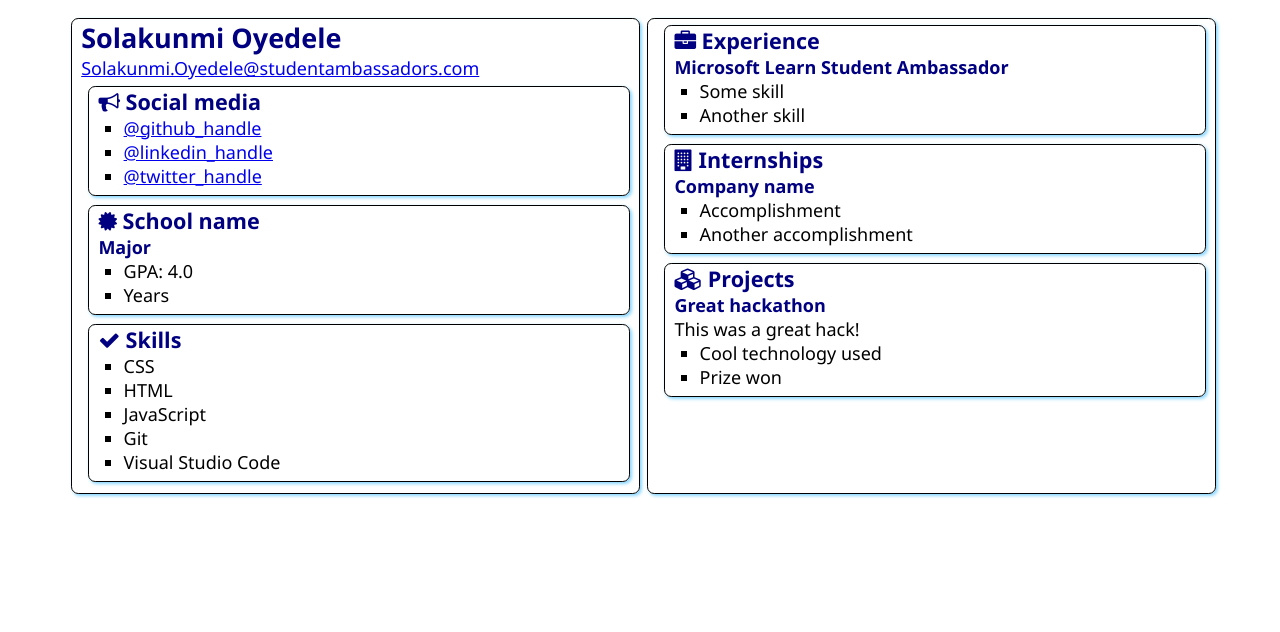
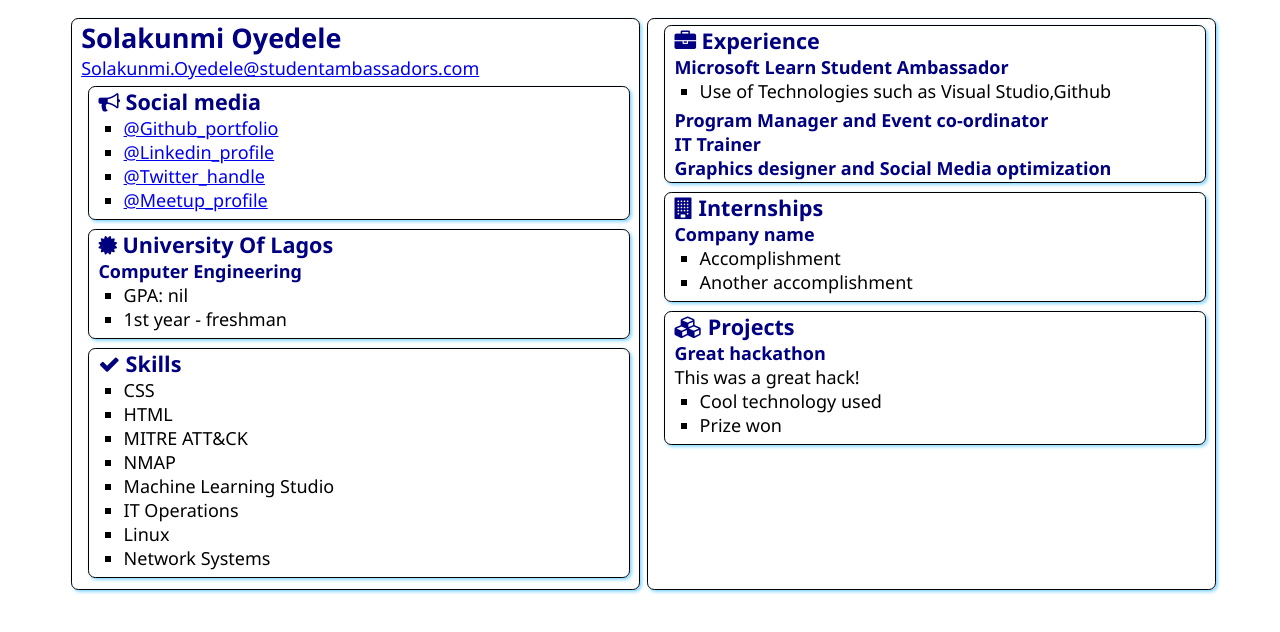
Before and after one commit to Jatamer/SATechnicalOnboarding, a plain HTML site: page src/index.html in a window 1280 px wide. Drawn offline with Linux system fonts and the light colour scheme.

Commit message:
New Changes.
Added:
- Social media profiles.
- Education.
- Skills
- Experience

```diff
--- a/src/index.html
+++ b/src/index.html
@@ -21,9 +21,10 @@
                     Social media
                 </h2>
                 <ul>
-                    <li><a href="https://github.com/<handle>">@github_handle</a></li>
-                    <li><a href="https://linkedin.com/in/<handle>">@linkedin_handle</a></li>
-                    <li><a href="https://twitter.com/<handle>">@twitter_handle</a></li>
+                    <li><a href="https://github.com/Jatamer">@Github_portfolio</a></li>
+                    <li><a href="https://linkedin.com/in/solakunmi-oyedele-3580541a1/">@Linkedin_profile</a></li>
+                    <li><a href="https://twitter.com/SolakunmiO">@Twitter_handle</a></li>
+                    <li><a href="https://www.meetup.com/members/329351811/">@Meetup_profile</a></li>
                 </ul>
             </section>
 
@@ -31,12 +32,12 @@
                 <div class="education">
                     <h2>
                         <i class="fa fa-certificate" aria-hidden="true"></i>
-                        School name
+                        University Of Lagos
                     </h2>
-                    <h3>Major</h3>
+                    <h3>Computer Engineering</h3>
                     <ul>
-                        <li>GPA: 4.0</li>
-                        <li>Years</li>
+                        <li>GPA: nil</li>
+                        <li>1st year - freshman</li>
                     </ul>
                 </div>
             </section>
@@ -49,9 +50,12 @@
                 <ul>
                     <li>CSS</li>
                     <li>HTML</li>
-                    <li>JavaScript</li>
-                    <li>Git</li>
-                    <li>Visual Studio Code</li>
+                    <li>MITRE ATT&CK</li>
+                    <li>NMAP</li>
+                    <li>Machine Learning Studio</li>
+                    <li>IT Operations</li>
+                    <li>Linux</li>
+                    <li>Network Systems</li>
                 </ul>
             </section>
         </article>
@@ -63,9 +67,11 @@
                 </h2>
                 <h3>Microsoft Learn Student Ambassador</h3>
                 <ul>
-                    <li>Some skill</li>
-                    <li>Another skill</li>
+                    <li>Use of Technologies such as Visual Studio,Github</li>
                 </ul>
+                <h3>Program Manager and Event co-ordinator</h3>
+                <h3>IT Trainer</h3>
+                <h3>Graphics designer and Social Media optimization</h3>
             </section>
             <section class="box">
                 <h2>
```
